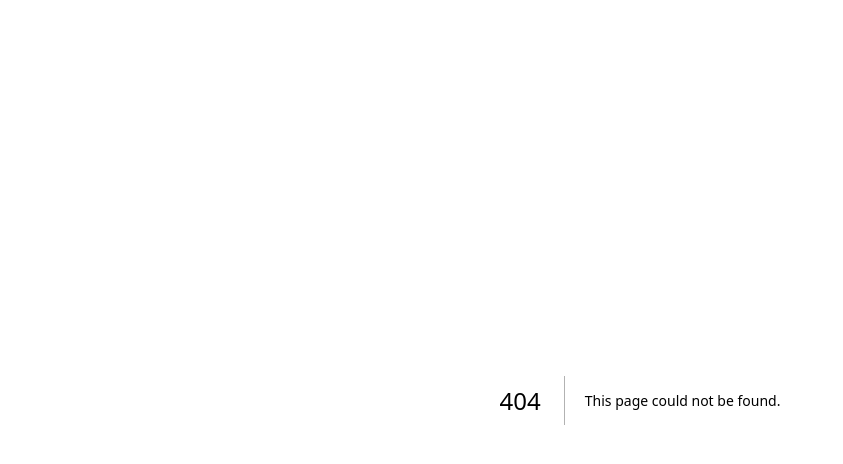
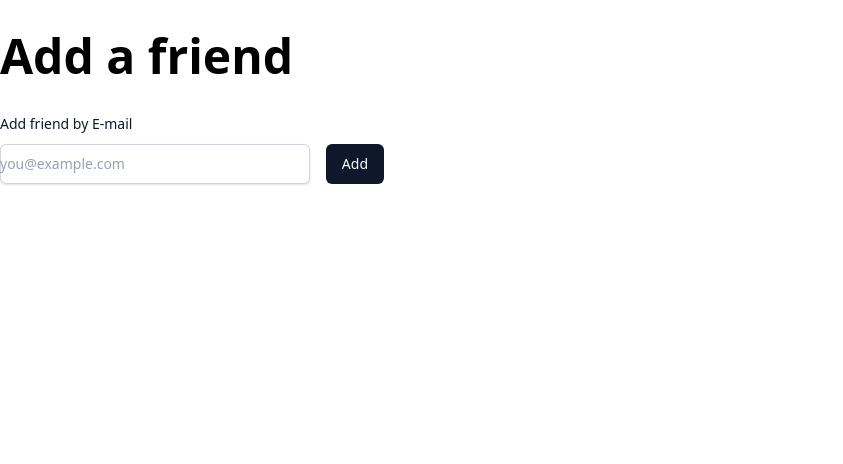
Before and after one commit to Ouaret-Lamia/Messaging-app-next.js, a Next.js app: page /dashboard/add in a window 1280 px wide. Before the commit this address had no page. Shown: the top 464 px of the page, without its empty margins (0-843 px from the left). Built offline with nearby package versions, Linux system fonts and the light colour scheme.

Commit message:
Add a friend page

```diff
--- /dev/null
+++ b/src/app/(dashboard)/dashboard/add/page.tsx
@@ -0,0 +1,11 @@
+import AddFriendButton from "@/components/AddFriendButton";
+import { FC } from "react";
+
+const page:FC =  () => {
+    return <main className="pt-8">
+        <h1 className="font-bold text-5xl mb-8">Add a friend</h1>
+        <AddFriendButton />
+    </main>;
+}
+
+export default page;
--- /dev/null
+++ b/src/app/(dashboard)/dashboard/page.tsx
@@ -0,0 +1,13 @@
+import { authOptions } from "@/lib/auth";
+import { getServerSession } from "next-auth";
+import { FC } from "react";
+
+interface PageProps {}
+
+const page = async ({}) => {
+    const session = await getServerSession(authOptions)
+
+    return <pre>{JSON.stringify(session)}  </pre>;
+}
+
+export default page;
--- a/src/app/dashboard/page.tsx
+++ /dev/null
@@ -1,9 +0,0 @@
-import { FC } from "react";
-
-interface PageProps {}
-
-const page: FC<PageProps> = () => {
-    return <div>Dashboard</div>;
-}
-
-export default page;
--- /dev/null
+++ b/src/components/AddFriendButton.tsx
@@ -0,0 +1,76 @@
+"use client";
+
+import { FC, useState } from "react";
+import Button from "./ui/Button";
+import { addFriendValidator } from "@/lib/validations/add-friend";
+import axios from "axios";
+import { z } from "zod";
+import { useForm } from "react-hook-form";
+import { zodResolver } from "@hookform/resolvers/zod";
+
+interface AddFriendButtonProps {}
+
+type FormData = z.infer<typeof addFriendValidator>;
+
+const AddFriendButton: FC<AddFriendButtonProps> = ({}) => {
+  const [showSuccessState, setShowSuccessState] = useState<boolean>(false);
+
+  const { register, handleSubmit, setError, formState: {errors} } = useForm<FormData>({
+    resolver: zodResolver(addFriendValidator),
+  });
+
+  const addFriend = async (email: string) => {
+    try {
+      const validatedEmail = addFriendValidator.parse({ email });
+
+      await axios.post("/api/friends/add", {
+        email: validatedEmail,
+      });
+
+      setShowSuccessState(true);
+    } catch (error) {
+      if (error instanceof z.ZodError) {
+        setError('email', {message: error.message})
+        return;
+      }
+
+      if (error instanceof axios.AxiosError) {
+        setError('email', {message: error.response?.data})
+        return;
+      }
+
+      setError('email', {message: "Something went wrong."})
+    }
+  }
+
+  const onSubmit = (data: FormData) => {
+    addFriend(data.email);
+  }
+
+  return (
+    <form onSubmit={handleSubmit(onSubmit)} className="max-w-sm">
+      <label
+        htmlFor="email"
+        className="block text-sm font-medium leading-6 text-gray-900"
+      >
+        Add friend by E-mail
+      </label>
+
+      <div className="mt-2 flex gap-4">
+        <input
+          {...register("email")}
+          type="text"
+          className="block w-full rounded-md border-0 py-1.5 text-gray-900 shadow-sm ring-1 ring-inset ring-gray-300 placeholder:text-gray-400 focus:ring-2 focus:ring-inset focus:ring-indigo-600 sm:text-sm sm:leading-6"
+          placeholder="you@example.com"
+        />
+        <Button>Add</Button>
+      </div>
+      <p className="mt-1 text-sm text-red-600">{errors.email?.message}</p>
+      {showSuccessState ? (
+        <p className="mt-1 text-sm text-green-600">Friend request sent !</p>
+      ) : null}
+    </form>
+  );
+};
+
+export default AddFriendButton;
--- /dev/null
+++ b/src/lib/validations/add-friend.ts
@@ -0,0 +1,9 @@
+import { z } from 'zod';
+
+export const addFriendValidator = z.object({
+    email: z.string().email()
+})
+
+const random = {
+    idk: 'asd',
+}
```
Also changed, not shown: package.json (+9 -2 lines), src/app/(auth)/login/page.tsx (renamed from src/app/login/page.tsx), src/app/globals.css (line endings or trailing spaces), 1 other file (tests, documents, lock files or other folders).
